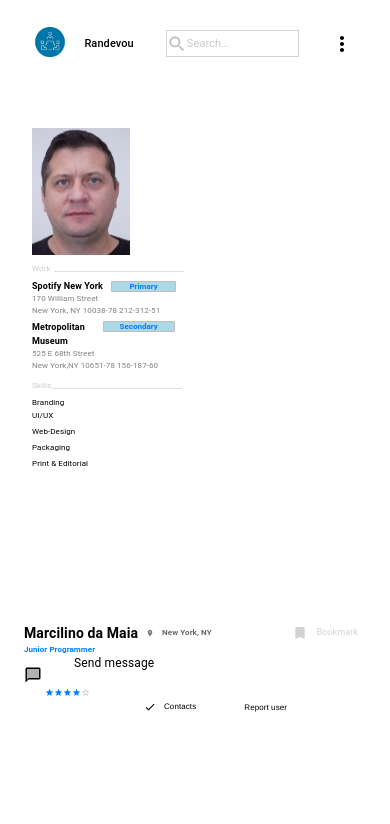
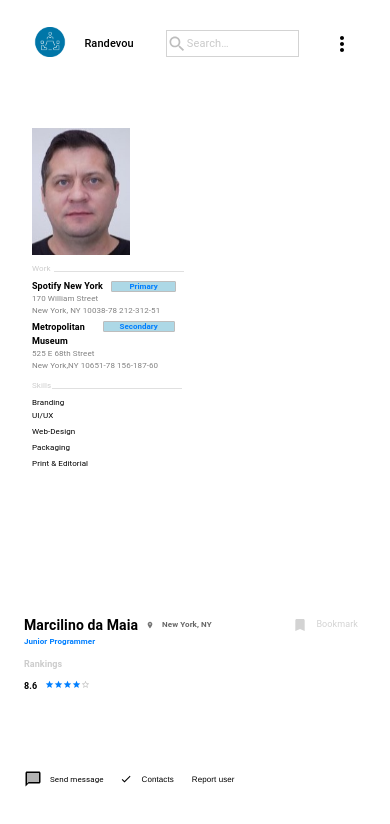
Before and after one commit to marclnomaia/RANDEVOU, a React (Create React App) app in the folder rand-app/: page / in a window 390 px wide. Shown: the top 824 px of the page. Built offline with nearby package versions, Linux system fonts and the light colour scheme.

Commit message:
5-grid_commit

```diff
--- a/rand-app/src/App.tsx
+++ b/rand-app/src/App.tsx
@@ -85,10 +85,14 @@ function App() {
               <Grid item xs={12}>
                 <Box>
                   <RandInfo />
-                  <RandTaskBar />
+                </Box>
+                <Grid item xs={12}>
+                  <Box>
+                    <RandTaskBar />
+                  </Box>
+                </Grid>
 
 
-                </Box>
               </Grid>
             </Grid>
           </Grid>
--- a/rand-app/src/components/Body/ExtraInfo/RandTimeline.tsx
+++ b/rand-app/src/components/Body/ExtraInfo/RandTimeline.tsx
@@ -6,7 +6,7 @@ import TimelineConnector from '@mui/lab/TimelineConnector';
 import TimelineContent from '@mui/lab/TimelineContent';
 import TimelineDot from '@mui/lab/TimelineDot';
 import TimelineOppositeContent from '@mui/lab/TimelineOppositeContent';
-import { Grid, useMediaQuery, useTheme } from '@mui/material';
+import { Box, Grid, useMediaQuery, useTheme } from '@mui/material';
 
 
 const RandTimeline: React.FC = () => {
@@ -15,13 +15,19 @@ const RandTimeline: React.FC = () => {
   const isMobile = useMediaQuery(theme.breakpoints.down('sm'))
 
   return (
-    <Grid container justifyContent="center" >
-      <Grid item xs={12} md={6}>
-        <Timeline position="alternate">
+    <Grid container spacing={0} padding={3} display="flex" justifyContent="start-end">
+      <Grid item xs={12} sm={3} md={12}>
+        <Box sx={{
+          bgcolor: 'white',
+          width: '100%',
+          mt: isMobile ? -2 : 0,
+          height: { xs: '5vh', md: '12vh', lg: '20vh' }
+        }}>
+          <Timeline >
             <TimelineItem >
               <TimelineOppositeContent color="text.secondary"
                 sx={{
-                fontSize: isMobile ? 10 : 14
+                  fontSize: isMobile ? 9 : 14
                 }}
               >
                 09:30 am
@@ -32,14 +38,14 @@ const RandTimeline: React.FC = () => {
               </TimelineSeparator>
               <TimelineContent
                 sx={{
-                fontSize: isMobile ? 10 : 14
+                  fontSize: isMobile ? 9 : 14
                 }}
               >Eat</TimelineContent>
             </TimelineItem>
             <TimelineItem>
               <TimelineOppositeContent color="text.secondary"
                 sx={{
-                fontSize: isMobile ? 10 : 14
+                  fontSize: isMobile ? 9 : 14
                 }}
               >10:00 am
               </TimelineOppositeContent>
@@ -49,7 +55,7 @@ const RandTimeline: React.FC = () => {
               </TimelineSeparator>
               <TimelineContent
                 sx={{
-                fontSize: isMobile ? 10 : 14
+                  fontSize: isMobile ? 9 : 14
                 }}
               >Code
               </TimelineContent>
@@ -57,7 +63,7 @@ const RandTimeline: React.FC = () => {
             <TimelineItem>
               <TimelineOppositeContent color="text.secondary"
                 sx={{
-                fontSize: isMobile ? 10 : 14
+                  fontSize: isMobile ? 9 : 14
                 }}
               >12:00 am
               </TimelineOppositeContent>
@@ -67,14 +73,14 @@ const RandTimeline: React.FC = () => {
               </TimelineSeparator>
               <TimelineContent
                 sx={{
-                fontSize: isMobile ? 10 : 14
+                  fontSize: isMobile ? 9 : 14
                 }}
               >Sleep</TimelineContent>
             </TimelineItem>
             <TimelineItem>
               <TimelineOppositeContent color="text.secondary"
                 sx={{
-                fontSize: isMobile ? 10 : 14
+                  fontSize: isMobile ? 9 : 14
                 }}
               >9:00 am
               </TimelineOppositeContent>
@@ -83,22 +89,26 @@ const RandTimeline: React.FC = () => {
                   sx={{
                     width: isMobile ? '1px' : '12px',
                     height: isMobile ? '1px' : '12px',
+                    ml: 0.5
                   }}
                 />
                 <TimelineConnector
                   sx={{
-                  height: isMobile ? '1px' : '30px'
+                    width: isMobile ? '1px' : '12px',
+                    height: isMobile ? '1px' : '30px',
+                    ml: 0.5
                   }}
                 />
               </TimelineSeparator>
               <TimelineContent
                 sx={{
-                fontSize: isMobile ? 10 : 14
+                  fontSize: isMobile ? 9 : 14
                 }}
               >Repeat
               </TimelineContent>
             </TimelineItem>
           </Timeline>
+        </Box>
       </Grid>
     </Grid>
   );
--- a/rand-app/src/components/Body/Personal_Info/RandInfo.tsx
+++ b/rand-app/src/components/Body/Personal_Info/RandInfo.tsx
@@ -20,7 +20,7 @@ const RandInfo: React.FC = () => {
         <Box sx={{
           bgcolor: 'white',
           width: '100%',
-          mt: 1,
+          mt: isMobile ? 0 : 0,
           height: { xs: '5vh', md: '12vh', lg: '20vh' }
         }}>
           <div style={{ display: 'flex', alignItems: 'center' }}>
--- a/rand-app/src/components/Body/Taskbar/RandTaskBar.tsx
+++ b/rand-app/src/components/Body/Taskbar/RandTaskBar.tsx
@@ -28,7 +28,6 @@ const RandTaskBar: React.FC = () => {
   const theme = useTheme();
   const isMobile = useMediaQuery(theme.breakpoints.down('sm'))
 
-
   return (
 
     <Grid container spacing={0} padding={3} display="flex" justifyContent="start-end">
@@ -36,12 +35,19 @@ const RandTaskBar: React.FC = () => {
         <Box sx={{
           bgcolor: 'white',
           width: '100%',
-          mt: -15,
+          mt: isMobile ? 0 : -18,
           height: { xs: '5vh', md: '12vh', lg: '20vh' }
         }}>
 
           <Grid container spacing={1}>
-            <Grid item sx={{ display: 'flex', flexDirection: 'row', alignItems: 'center', padding: 1 }}>
+            <Grid item
+              sx={{
+                display: 'flex',
+                flexDirection: 'row',
+                alignItems: 'center',
+                mb: isMobile ? 0 : 0,
+                padding: 1
+              }}>
               <ChatBubbleTwoToneIcon
                 sx={{
                   marginRight: 1,
@@ -52,37 +58,28 @@ const RandTaskBar: React.FC = () => {
                 variant="body2"
                 component="div"
                 sx={{
-                  fontSize: 12,
-                  ml: 3,
-                  mt: -3
+                  fontSize: isMobile ? 8 : 12
                 }}
                 onClick={() => setMessageBoxVisible(!messageBoxVisible)}
               >
                 Send message
               </Typography>
             </Grid>
-
-            <Grid
-              item
+            <Grid item
               sx={{
-                mt: -4,
+                mb: isMobile ? 0 : 0,
                 marginRight: 1,
                 display: 'flex',
                 flexDirection: 'row',
                 height: 'auto',
                 alignItems: 'center',
-                backgroundColor: contactInfoVisible ? 'lightblue' : 'transparent',
-                borderRadius: '1px',
-                padding: '5px',
+                borderRadius: '1px'
               }}
-            />
-
-            <Grid item sx={{ display: 'flex', flexDirection: 'row', alignItems: 'center', padding: 1 }}>
+            >
               <CheckTwoToneIcon
                 sx={{
-                  ml: 15,
                   fontSize: isMobile ? 12 : 16,
-                  mt: isMobile ? 0 : -0
+                  mt: isMobile ? -1 : 0
                 }}
               />
               <Typography
@@ -91,22 +88,32 @@ const RandTaskBar: React.FC = () => {
                 sx={{
                   fontSize: isMobile ? 8 : 12,
                   ml: 1,
-                  fontFamily: 'Helvetica, Arial, sans-serif'
+                  fontFamily: 'Helvetica, Arial, sans-serif',
+                  backgroundColor: contactInfoVisible ? 'lightblue' : 'transparent',
+                  borderRadius: '1px',
+                  mt: isMobile ? -1 : 0,
+                  padding: '2px'
                 }}
                 onClick={() => setContactInfoVisible(!contactInfoVisible)}
               >
                 Contacts
               </Typography>
             </Grid>
-
-            <Grid item sx={{ display: 'flex', flexDirection: 'row', alignItems: 'center', padding: 1 }}>
+            <Grid item
+              sx={{
+                display: 'flex',
+                flexDirection: 'row',
+                alignItems: 'center',
+                mt: isMobile ? 0 : 0,
+                padding: 1
+              }}>
               <Typography
                 variant="body2"
                 component="div"
                 sx={{
                   fontSize: isMobile ? 8 : 12,
-                  ml: isMobile ? 4 : 2,
-                  mt: isMobile ? 0.2 : 0.1,
+                  ml: isMobile ? 0 : 2,
+                  mt: isMobile ? 0 : 0.1,
                   fontFamily: 'Helvetica, Arial, sans-serif',
                   whiteSpace: 'nowrap'
                 }}
@@ -115,17 +122,25 @@ const RandTaskBar: React.FC = () => {
               </Typography>
             </Grid>
           </Grid>
-
-
-          <Grid item>
+          {/*contacts menu*/}
+          <Grid container style={{ marginBottom: isMobile ? '60px' : '0px' }} >
+            <Grid item
+              sx={{
+                display: 'flex',
+                flexDirection: 'row',
+                alignItems: 'left',
+                padding: 1,
+                mt: isMobile ? -30 : 0,
+                ml: isMobile ? 0 : -6
+              }}>
               {messageBoxVisible && (
                 <Box
                   sx={{//message box
-                  marginTop: 3,
+                    marginTop: 0,
                     borderRadius: '10px',
                     padding: isMobile ? 1 : 2,
-                  width: isMobile ? '250px' : '500px',
-                  margin: '20px auto',
+                    mt: isMobile ? -30 : 0.1,
+                    width: isMobile ? '80%' : '80%'
 
                   }}
                 >
@@ -147,10 +162,10 @@ const RandTaskBar: React.FC = () => {
                   sx={{//contact information when clicked//
                     marginTop: 3, borderRadius: '10px',
                     padding: isMobile ? 0.2 : 2,
-                  width: isMobile ? '250PX' : '500px',
-                  margin: '20px auto',
-                  ml: 0,
-                  mt: isMobile ? -6.2 : -7,
+                    width: isMobile ? '200PX' : '500px',
+                    margin: '20px auto'
+
+
                   }}>
                   <Tabs
                     value={tabValue} onChange={handleChange} TabIndicatorProps={{
@@ -164,12 +179,12 @@ const RandTaskBar: React.FC = () => {
                       <VisibilityIcon
                         sx={{//timeline icon
                           fontSize: isMobile ? 10 : 15
+
                         }}
                       />
                       <Typography
                         sx={{//timeline menu
                           fontSize: isMobile ? 6 : 12
-
                         }}
                       >Timeline
                       </Typography>
@@ -184,7 +199,6 @@ const RandTaskBar: React.FC = () => {
                       <Typography
                         sx={{//about menu
                           fontSize: isMobile ? 6 : 12
-
                         }}
                       >About
                       </Typography>
@@ -355,9 +369,10 @@ const RandTaskBar: React.FC = () => {
                 </Box>
               }
             </Grid>
+          </Grid>
         </Box>
       </Grid>
-    </Grid>
+    </Grid >
 
   );
 }
```
Lines whose indentation alone changed are shown as unchanged.
